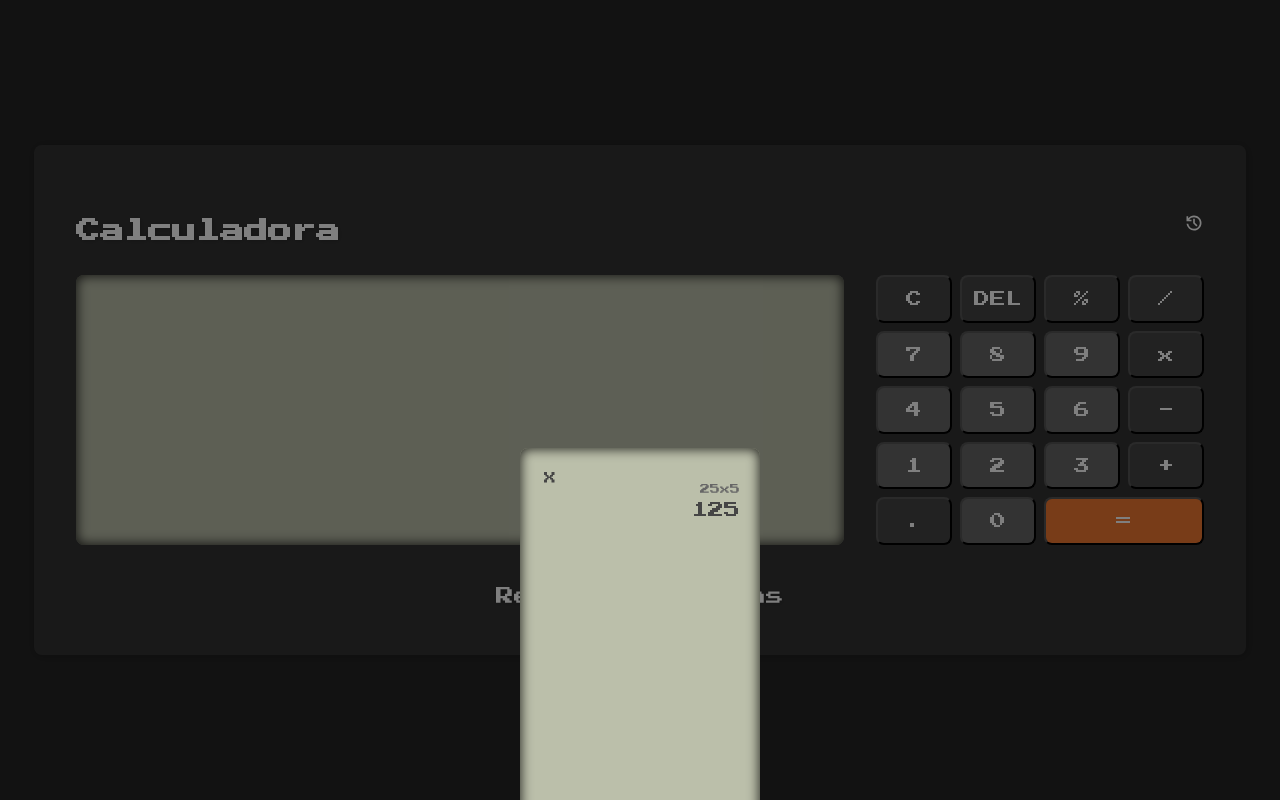
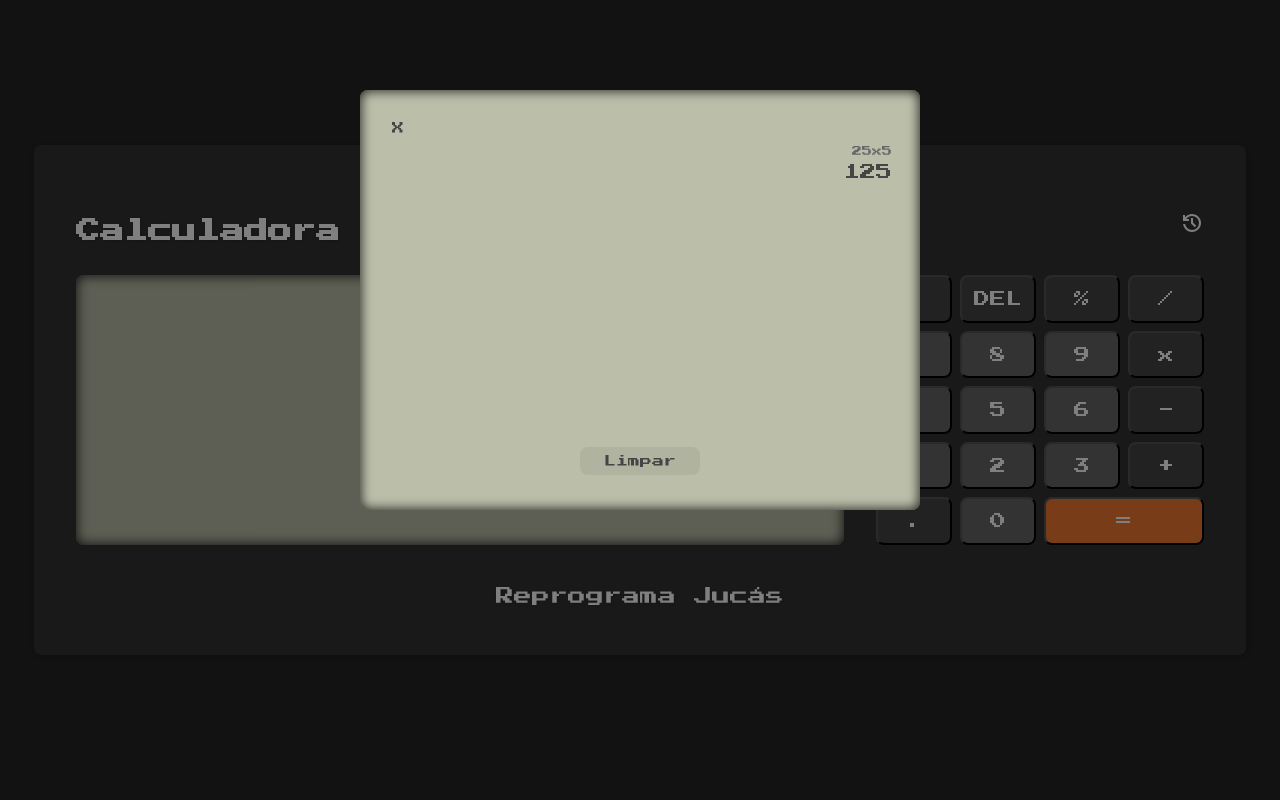
Before and after one commit to PabloAlencar7/Calculator, a plain HTML site: page index.html in a window 1280 px wide. Both pictures are taken after a click on the button 1194 px from the left and 223 px from the top of the page. Drawn offline with Linux system fonts and the light colour scheme.

Commit message:
add style desktop

```diff
--- a/styles/style.css
+++ b/styles/style.css
@@ -240,6 +240,48 @@ footer a:hover {
     padding: 4.2rem;
   }
 
+  .buttonHistory img {
+    width: 2.4rem;
+  }
+
+  .modalHistory {
+    width: 56rem;
+    height: 42rem;
+    padding: 2.4rem 1.6rem 0.4rem;
+    margin: 7% auto;
+  }
+
+  .buttonCloseModal {
+    top: 2.4rem;
+    left: 2.4rem;
+    font-size: 1.2rem;
+  }
+
+  .containerHistory {
+    padding: 1.2rem 1.2rem 0;
+  }
+
+  .boxHistory {
+    margin-top: 2rem;
+  }
+
+  .buttonClearHistory {
+    font-size: 1.2rem;
+  }
+
+  ::-webkit-scrollbar {
+    width: 0.6rem;
+  }
+
+  ::-webkit-scrollbar-thumb {
+    background: var(--button-number-color);
+    border-radius: 8px;
+  }
+
+  ::-webkit-scrollbar-thumb:hover {
+    background: var(--button-text-color);
+  }
+
   main {
     display: flex;
     align-items: center;
```
